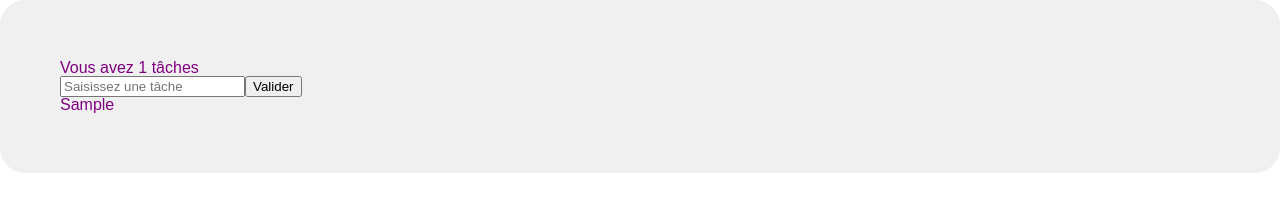
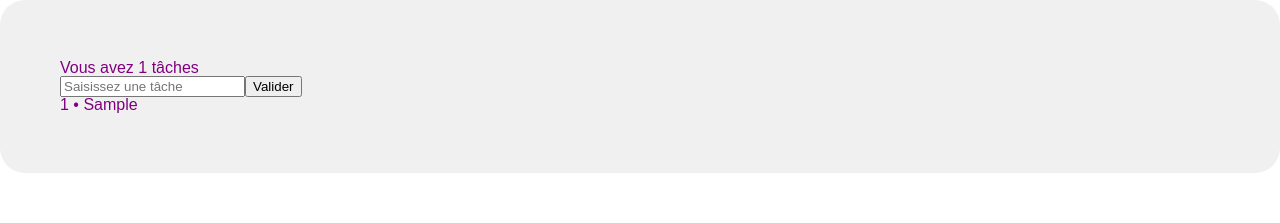
Before and after one commit to dinoonid/todolist, a React (Create React App) app: page / in a window 1280 px wide. Both pictures are taken after typing "Sample" into the empty fields and a click on the button "Valider". Shown: the top 223 px of the page. Built offline with nearby package versions, Linux system fonts and the light colour scheme.

Commit message:
Ajout de regEx pour les espaces et passe en majuscule la première lettre

```diff
--- a/src/App.js
+++ b/src/App.js
@@ -1,7 +1,7 @@
-import React, {Component} from 'react';
-import TodoForm from './TodoForm';
-import TodoInfos from './TodoInfos';
-import TodoList from './TodoList';
+import React, { Component } from "react";
+import TodoForm from "./TodoForm";
+import TodoInfos from "./TodoInfos";
+import TodoList from "./TodoList";
 
 class App extends Component {
   constructor(props) {
@@ -9,25 +9,22 @@ class App extends Component {
     this.state = {
       tasks: []
     };
-    this.changeTasks = this.changeTasks.bind(this);
   }
 
-  changeTasks(newTasks) {
-    this.setState({
-      tasks: [
-        ...this.state.tasks,
-        newTasks
-      ]
-    });
-    console.log(this.state.tasks);
-  }
+  changeTasks = newTasks => {
+    this.setState(prevState => ({
+      tasks: [...prevState.tasks, newTasks]
+    }));
+  };
 
   render() {
-    return (<div className="App">
-      <TodoInfos infosCount={this.state.tasks.length}/>
-      <TodoForm tasks={this.state.tasks} changeTasks={this.changeTasks}/>
-      <TodoList list={this.state.tasks}/>
-    </div>);
+    return (
+      <div className="App">
+        <TodoInfos infosCount={this.state.tasks.length} />
+        <TodoForm tasks={this.state.tasks} changeTasks={this.changeTasks} />
+        <TodoList list={this.state.tasks} />
+      </div>
+    );
   }
 }
 
--- a/src/TodoForm.js
+++ b/src/TodoForm.js
@@ -1,31 +1,41 @@
-import React, {Component} from 'react';
+import React, { Component } from "react";
 
 class TodoForm extends Component {
   constructor() {
     super();
     this.state = {
-      text: ''
+      text: ""
     };
-    this.addTodo = this.addTodo.bind(this);
-    this.changeInput = this.changeInput.bind(this);
   }
 
-  addTodo(e) {
-    e.preventDefault();
+  addTodo = event => {
+    event.preventDefault();
+    if (this.state.text !== "") {
       const newTodo = this.state.text;
-    this.setState({text: ''});
+      this.setState({ text: "" });
       this.props.changeTasks(newTodo);
     }
+  };
 
-changeInput(e) {
-  this.setState({text: e.target.value});
+  changeInput = event => {
+    const reg = /^ /;
+    if (reg.test(event.target.value)) {
+      event.target.value = "";
     }
+    this.setState({ text: event.target.value });
+  };
 
   render() {
-  return (<form onSubmit={this.addTodo}>
-    <input placeholder='Saisissez une tâche' value={this.state.text} onChange={this.changeInput}/>
+    return (
+      <form onSubmit={this.addTodo}>
+        <input
+          placeholder="Saisissez une tâche"
+          value={this.state.text}
+          onChange={this.changeInput}
+        />
         <button>Valider</button>
-  </form>);
+      </form>
+    );
   }
 }
 
--- a/src/TodoList.js
+++ b/src/TodoList.js
@@ -1,14 +1,15 @@
-import React, {Component} from 'react';
+import React, { Component } from "react";
 
 class TodoList extends Component {
   render() {
     const theLists = this.props.list.map((theList, index) => {
       return (
-        <li className="list" key={theList.toString() + index}>{theList}</li>
-      )
-    })
-    return (
-      <ul>{theLists}</ul>);
+        <li className="list" key={theList.toString() + index}>
+          {index + 1 + " • " + theList[0].toUpperCase() + theList.slice(1)}
+        </li>
+      );
+    });
+    return <ul>{theLists}</ul>;
   }
 }
 
```
Lines whose indentation alone changed are shown as unchanged.
